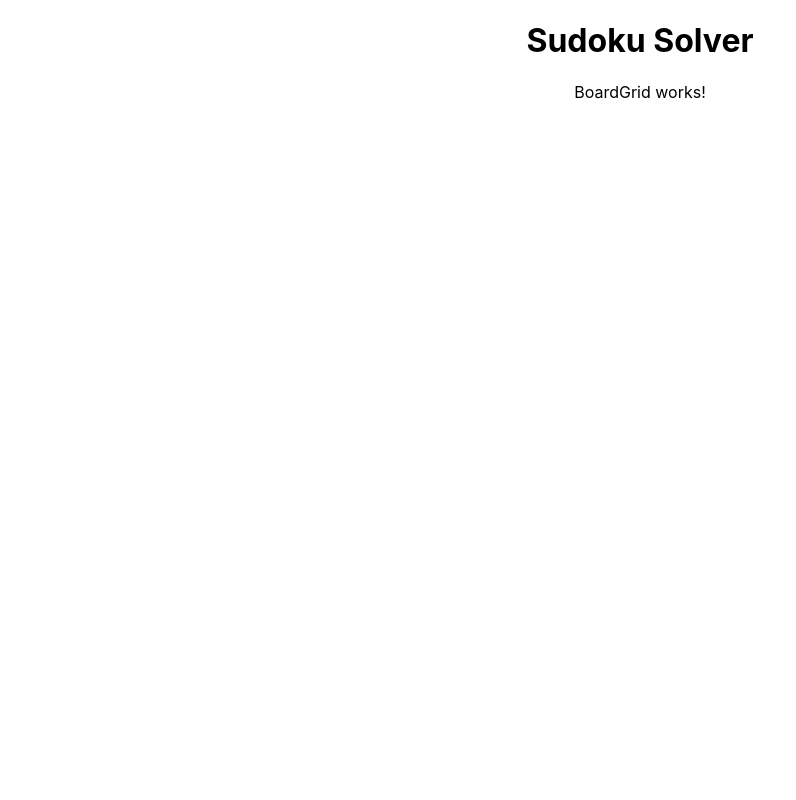
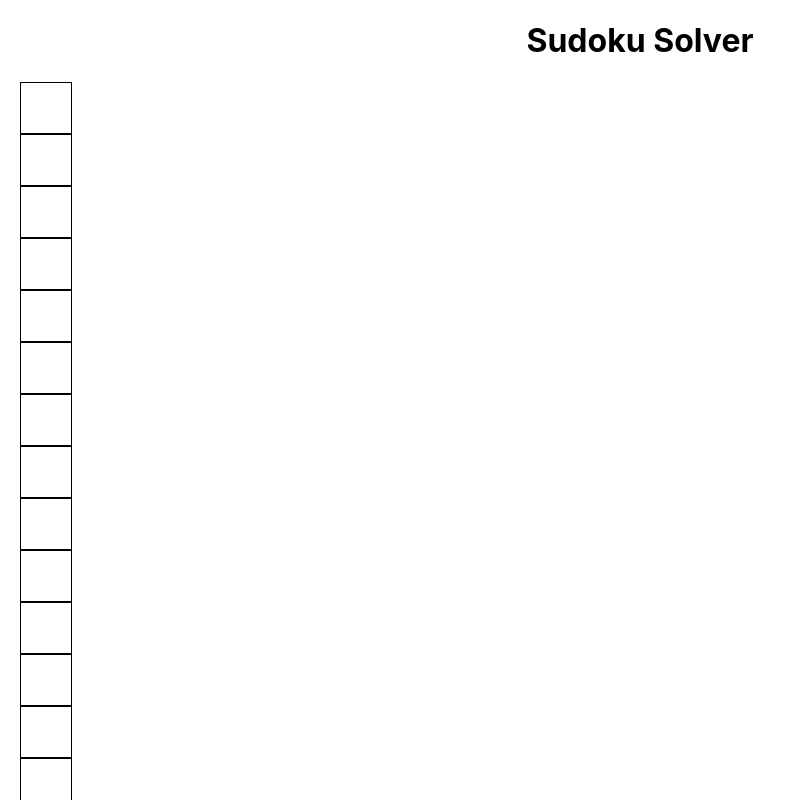
Before and after one commit to masanorimiyamoto-cloud/sudoku-frontend, a React (Create React App) app: page / in a window 1280 px wide. Shown: the top 800 px of the page, without its empty margins (0-796 px from the left). Built offline with nearby package versions, Linux system fonts and the light colour scheme.

Commit message:
BoardGridRRE

```diff
--- a/src/components/BoardGrid.jsx
+++ b/src/components/BoardGrid.jsx
@@ -1,10 +1,27 @@
 // src/components/BoardGrid.jsx
 import React from "react";
+import Cell from "./Cell_com";  // ここで正しいパスを指定する
 
-export default function BoardGrid(props) {
+export default function BoardGrid({ board, problemCells, errorCells, selectedCell, onCellClick }) {
   return (
     <div className="board-grid">
-      <p>BoardGrid works!</p>
+      {board.map((rowArr, r) =>
+        rowArr.map((val, c) => {
+          const isFixed = problemCells.some(([pr, pc]) => pr === r && pc === c);
+          const isError = errorCells.some(([er, ec]) => er === r && ec === c);
+          const isSelected = selectedCell?.row === r && selectedCell?.col === c;
+          return (
+            <Cell
+              key={`${r}-${c}`}
+              value={val}
+              isFixed={isFixed}
+              isError={isError}
+              isSelected={isSelected}
+              onClick={() => onCellClick(r, c)}
+            />
+          );
+        })
+      )}
     </div>
   );
 }
```
Also changed, not shown: src/components/BoardGrid..jsx (deleted, +0 -27 lines).
